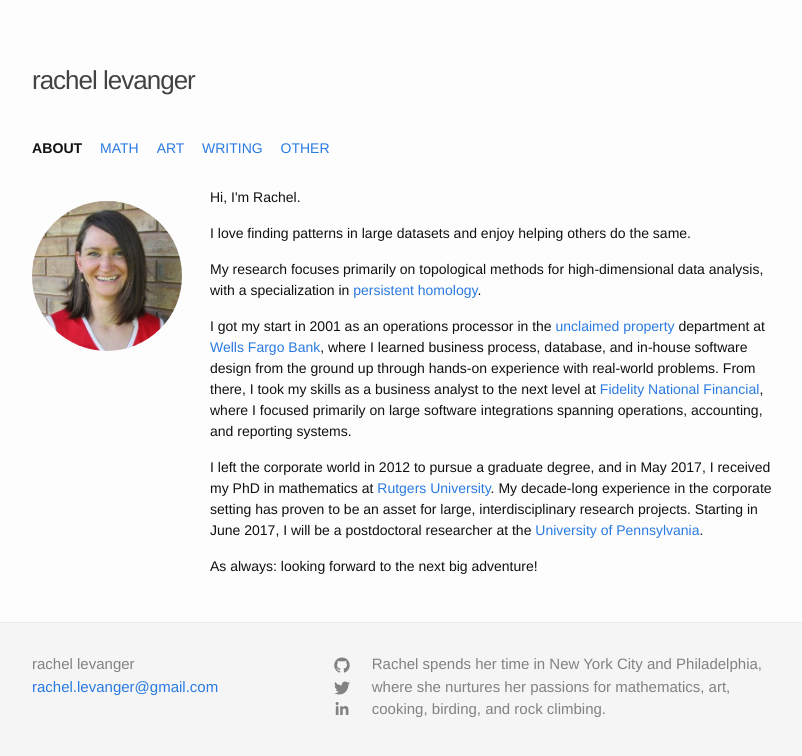
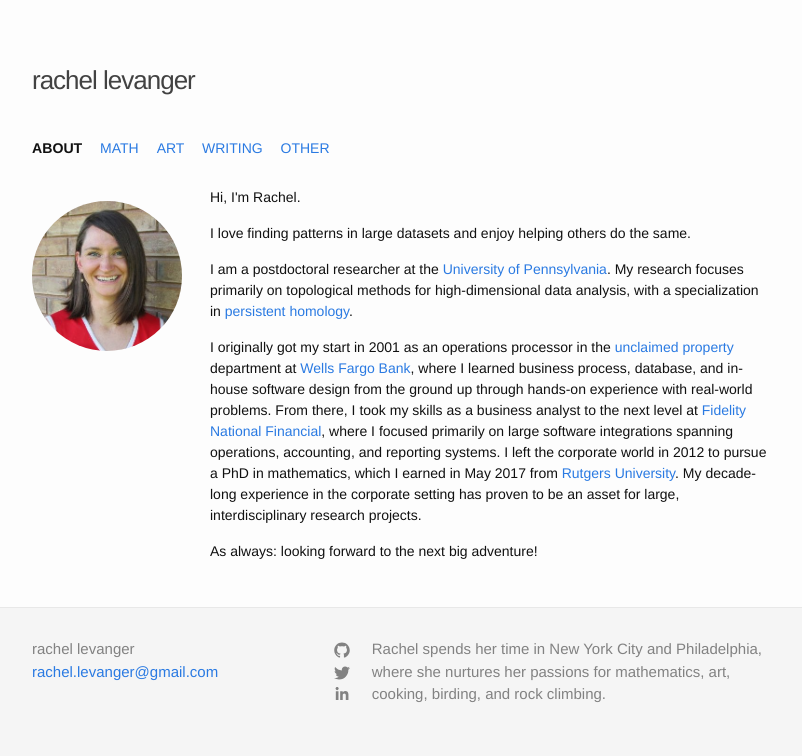
Before and after one commit to rachellevanger/rachellevanger.com, a Jekyll site: the page built from index.html, in a window 1280 px wide. Shown: the top 756 px of the page, without its empty margins (238-1040 px from the left). Built offline with Jekyll 4.4.1, drawn with Linux system fonts in a browser that asks for light colours; some web fonts are replaced.

Commit message:
Updating landing page.

```diff
--- a/index.html
+++ b/index.html
@@ -12,11 +12,9 @@
 
        <p>I love finding patterns in large datasets and enjoy helping others do the same.</p>
 
-       <p>My research focuses primarily on topological methods for high-dimensional data analysis, with a specialization in <a href="https://en.wikipedia.org/wiki/Persistent_homology">persistent homology</a>. </p>
+       <p>I am a postdoctoral researcher at the <a href="http://www.upenn.edu/">University of Pennsylvania</a>. My research focuses primarily on topological methods for high-dimensional data analysis, with a specialization in <a href="https://en.wikipedia.org/wiki/Persistent_homology">persistent homology</a>.</p>
 
-       <p>I got my start in 2001 as an operations processor in the <a href="https://www.wellsfargofunds.com/ind/account-services/account-inactivity.html">unclaimed property</a> department at <a href="https://www.wellsfargo.com/">Wells Fargo Bank</a>, where I learned business process, database, and in-house software design from the ground up through hands-on experience with real-world problems. From there, I took my skills as a business analyst to the next level at <a href="http://www.fnf.com/">Fidelity National Financial</a>, where I focused primarily on large software integrations spanning operations, accounting, and reporting systems.</p>
-
-       <p> I left the corporate world in 2012 to pursue a graduate degree, and in May 2017, I received my PhD in mathematics at <a href="http://www.math.rutgers.edu/">Rutgers University</a>. My decade-long experience in the corporate setting has proven to be an asset for large, interdisciplinary research projects. Starting in June 2017, I will be a postdoctoral researcher at the <a href="http://www.upenn.edu/">University of Pennsylvania</a>. </p>
+       <p>I originally got my start in 2001 as an operations processor in the <a href="https://www.wellsfargofunds.com/ind/account-services/account-inactivity.html">unclaimed property</a> department at <a href="https://www.wellsfargo.com/">Wells Fargo Bank</a>, where I learned business process, database, and in-house software design from the ground up through hands-on experience with real-world problems. From there, I took my skills as a business analyst to the next level at <a href="http://www.fnf.com/">Fidelity National Financial</a>, where I focused primarily on large software integrations spanning operations, accounting, and reporting systems. I left the corporate world in 2012 to pursue a PhD in mathematics, which I earned in May 2017 from <a href="http://www.math.rutgers.edu/">Rutgers University</a>. My decade-long experience in the corporate setting has proven to be an asset for large, interdisciplinary research projects.</p>
 
        <p>As always: looking forward to the next big adventure! </p>
 
```
